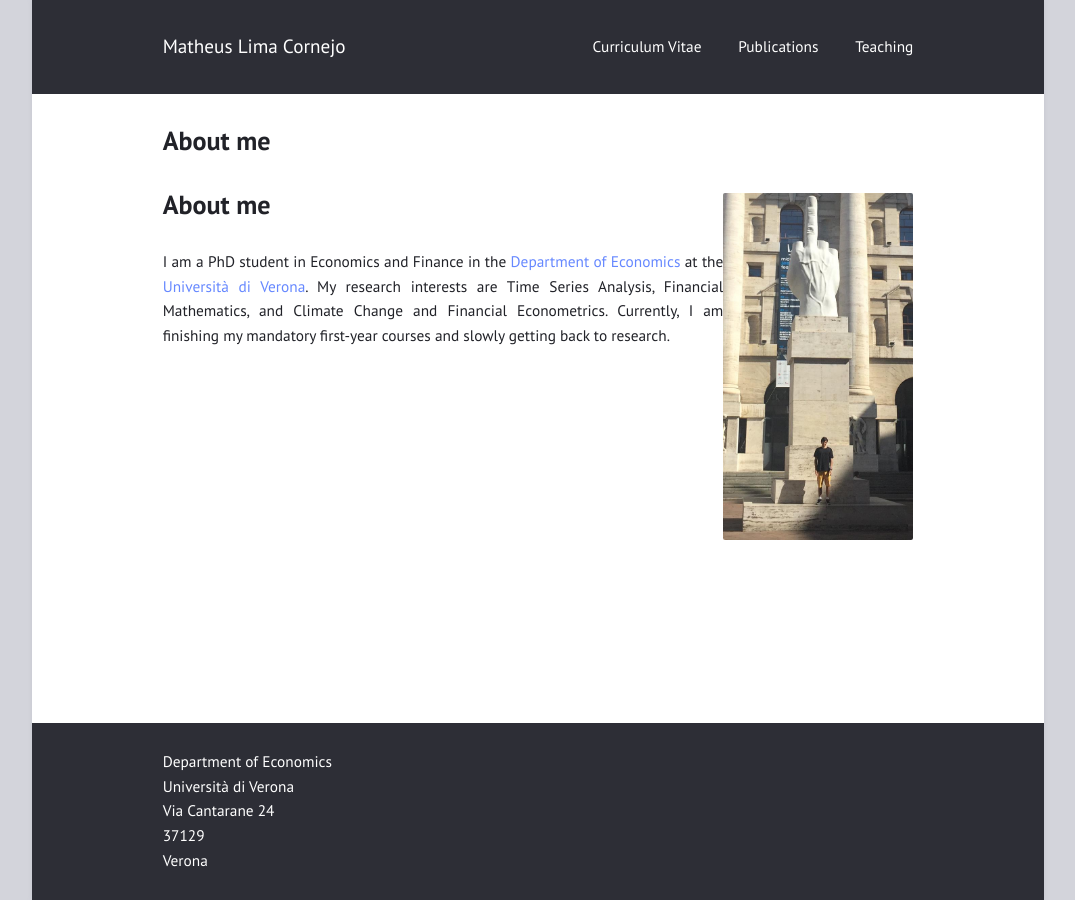
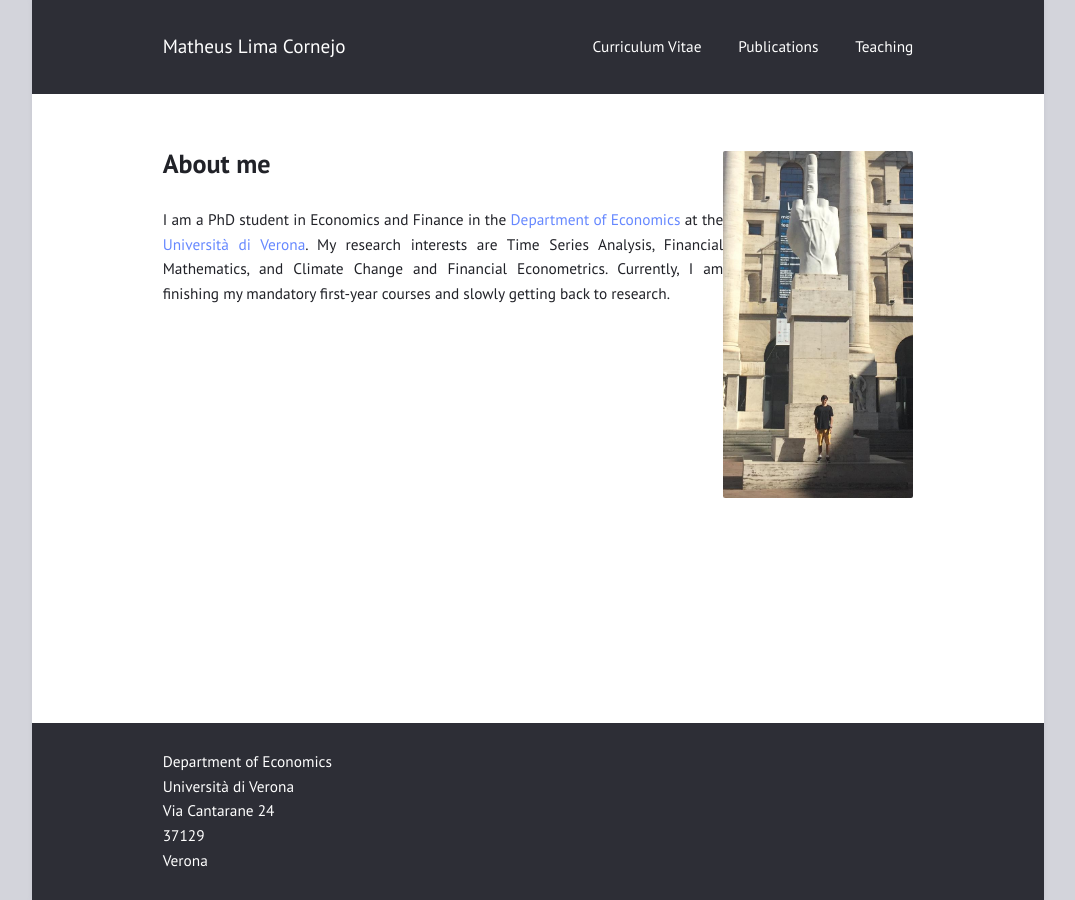
Before and after one commit to limacornejo/limacornejo.github.io, a Jekyll site: the page built from index.md, in a window 1280 px wide. Shown: the whole page, without its empty margins (102-1177 px from the left). Built offline with Jekyll 4.4.1, drawn with Linux system fonts in a browser that asks for light colours.

Commit message:
Update index.md

```diff
--- a/index.md
+++ b/index.md
@@ -1,12 +1,11 @@
 ---
 layout: page
-title: "About me"
 ---
 
 <img src="/pic_milano.jpg" align="right" width="190px" />
 
 <header><strong><h1>About me</h1></strong></header>
 
-I am a PhD student in Economics and Finance in the <a href="https://www.dse.univr.it/?lang=en">Department of Economics</a> at the <a href="https://www.univr.it/en/home">Università di Verona</a>. My research interests are Time Series Analysis, Financial Mathematics, and Climate Change and Financial Econometrics. Currently, I am finishing my mandatory first-year courses and slowly getting back to research.
+<p>I am a PhD student in Economics and Finance in the <a href="https://www.dse.univr.it/?lang=en">Department of Economics</a> at the <a href="https://www.univr.it/en/home">Università di Verona</a>. My research interests are Time Series Analysis, Financial Mathematics, and Climate Change and Financial Econometrics. Currently, I am finishing my mandatory first-year courses and slowly getting back to research.</p>
 
 <br clear="right"/>
```
